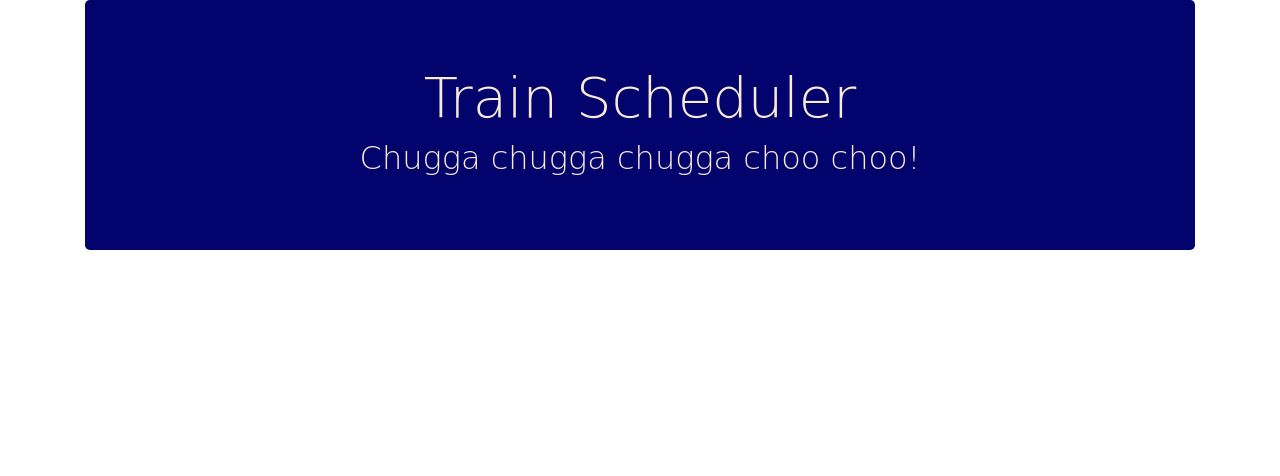
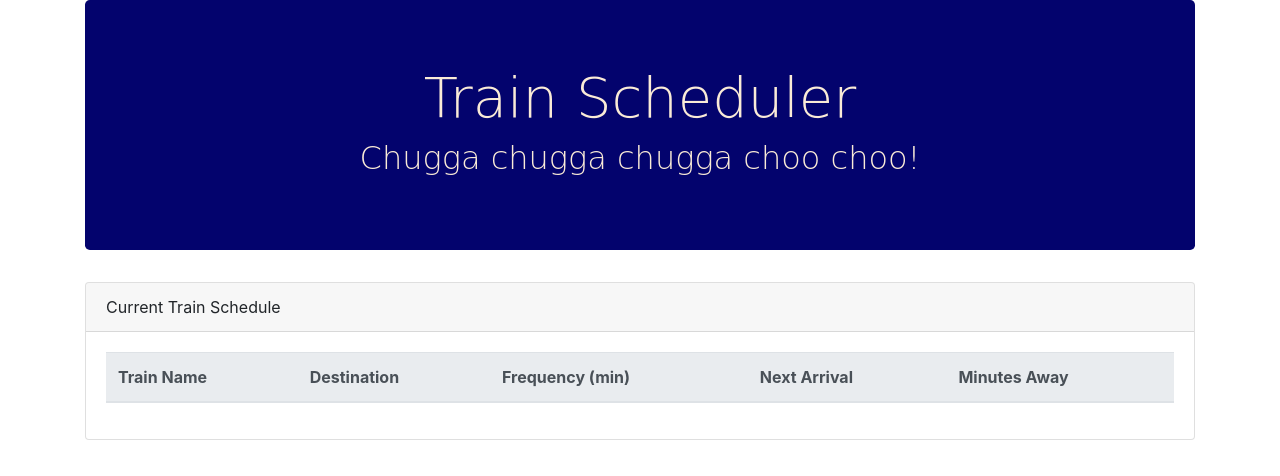
Before and after one commit to Mari0203/Train-Schedule, a plain HTML site: page index.html in a window 1280 px wide. Drawn offline with nearby package versions, Linux system fonts and the light colour scheme; a web font is replaced by a local one.

Commit message:
Added Train Schedule Table div

```diff
--- a/index.html
+++ b/index.html
@@ -42,11 +42,26 @@
                 chugga choo choo!</h1>
         </div>
 
-
         <!-- Current Train Schedule Table -->
         <div class="row">
             <div class="col-md-12">
+                <div class="card">
+                    <div class="card-header">Current Train Schedule</div>
+                    <div class="card-body">
+                        <table class="table table-hover" id="train-schedule">
+                            <thead class="thead-light">
+                                <tr>
+                                    <th scope="col">Train Name</th>
+                                    <th scope="col">Destination</th>
+                                    <th scope="col">Frequency (min)</th>
+                                    <th scope="col">Next Arrival</th>
+                                    <th scope="col">Minutes Away</th>
+                                </tr>
+                            </thead>
 
+                        </table>
+                    </div>
+                </div>
             </div>
         </div>
 
```
